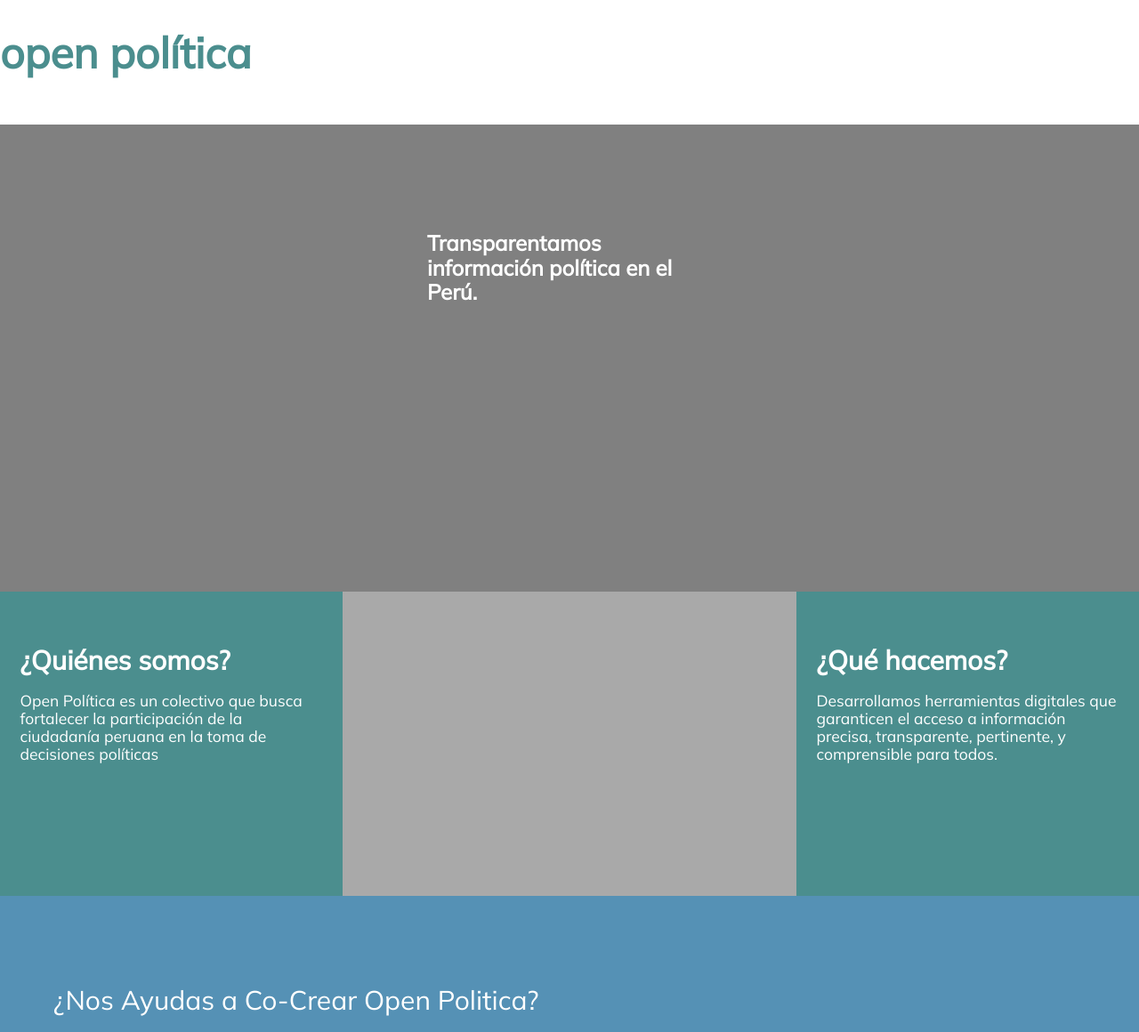
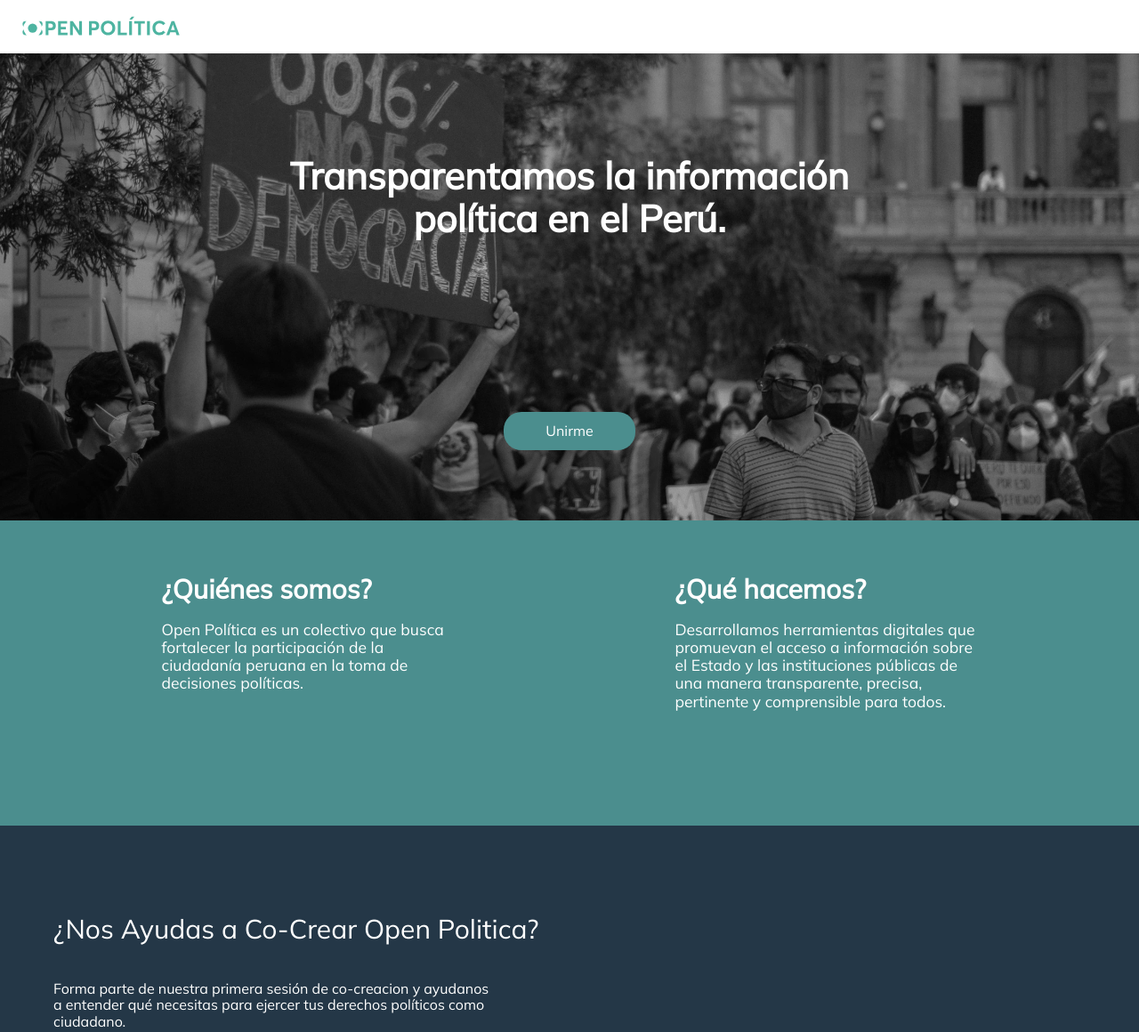
Before and after one commit to openpolitica/openpolitica.com, a website: page index.html in a window 1280 px wide. Shown: the top 1160 px of the page at 89% size. Drawn offline with nearby package versions, Linux system fonts and the light colour scheme.

Commit message:
Agrega uso de logos y background
Actualiza con respecto a nueva versión de figma:
https://www.figma.com/file/mfy6tWrIkH4lec4sV2iEm2/Landing?node-id=0%3A1

```diff
--- a/index.css
+++ b/index.css
@@ -4,24 +4,39 @@ body {
 }
 
 header {
+  display: flex;
   font-size: 1.5rem;
-  height: 6.71875rem;
+  height: 3.75rem;
+  align-items: center;
+}
+
+header .logo {
+  height: 1.5rem;
+  margin-left: 1.5rem;
 }
 
 .welcome {
   align-items: center;
-  background: gray;
+  background: linear-gradient(black, black), url(images/background-1.jpg) no-repeat center center;
+  background-blend-mode: saturation;
+  background-size: cover;
   color: white;
   display: flex;
   flex-wrap: wrap;
   height: 32.8125rem;
   justify-content: center;
-  padding: 0 30rem;
+  padding: 0 20rem;
+}
+
+.welcome h2 {
+  font-size: 2.625rem;
+  text-align: center;
 }
 
 .introduction {
-  background: darkgray;
+  background: #4b8e8e;
   height: 21.40625rem;
+  text-align: center;
 }
 
 .introduction h4 {
@@ -39,17 +54,15 @@ header {
   color: white;
   display: inline-block;
   height: 21.40625rem;
+  margin: 0 6rem;
   padding: 3.75rem 1.40625rem;
+  vertical-align: top;
+  text-align: left;
   width: 21.25rem;
 }
 
-.what-we-do {
-  position: absolute;
-  right: 0;
-}
-
 .call-to-action {
-  background: #5591b5;
+  background: #243747;
   color: white;
   height: 21.40625rem;
   padding: 3.75rem;
@@ -67,7 +80,7 @@ header {
   width: 31.25rem;
 }
 
-.call-to-action .want-to-help {
+.want-to-help {
   background: #4b8e8e;
   border: none;
   border-radius: 20px;
@@ -75,14 +88,18 @@ header {
   color: white;
   cursor: pointer;
   padding: 0.78125rem 2.96875rem;
+  text-align: center;
+  text-decoration: none;
+}
+
+.want-to-help:hover {
+  text-decoration: underline;
+}
+
+.call-to-action .want-to-help {
   position: absolute;
   right: 12.5rem;
-  text-align: center;
   top: 19.375rem;
-}
-
-.call-to-action .want-to-help:hover {
-  text-decoration: underline;
 }
 
 footer {
@@ -90,3 +107,7 @@ footer {
   color: white;
   height: 6.5625rem;
 }
+
+footer .logo-icon {
+  height: 100px;
+}
--- a/index.html
+++ b/index.html
@@ -11,19 +11,19 @@
 </head>
 <body>
   <header>
-    <h1>open política</h1>
+    <img class="logo" src="images/logo.svg" alt="logo">
   </header>
   <section class="section-1 welcome">
-    <h2>Transparentamos información política en el Perú.</h2>
-    <span></span>
+    <h2>Transparentamos la información política en el Perú.</h2>
+    <a href="#" class="want-to-help">Unirme</a>
   </section>
   <section class="section-2 introduction">
     <div class="about-us bubble">
       <h4>¿Quiénes somos?</h4>
-      <p>Open Política es un colectivo que busca fortalecer la participación de la ciudadanía peruana en la toma de decisiones políticas</p>
+      <p>Open Política es un colectivo que busca fortalecer la participación de la ciudadanía peruana en la toma de decisiones políticas.</p>
     </div><div class="what-we-do bubble">
       <h4>¿Qué hacemos?</h4>
-      <p>Desarrollamos herramientas digitales que garanticen el acceso a información precisa, transparente, pertinente, y comprensible para todos.</p>
+      <p>Desarrollamos herramientas digitales que promuevan el acceso a información sobre el Estado y las instituciones públicas de una manera transparente, precisa, pertinente y comprensible para todos.</p>
     </div>
   </section>
   <section class="section-3 call-to-action">
@@ -37,10 +37,10 @@
         <li>Cupos limitados</li>
       </ul>
     </div>
-    <button class="want-to-help">Quiero ayudar</button>
+    <a href="#" class="want-to-help">Quiero ayudar</a>
   </section>
   <footer>
-
+    <img class="logo-icon" src="images/logo-icon.svg" alt="logo">
   </footer>
 </body>
 </html>
```
Also changed, not shown: images/background-1.jpg (added), images/logo-icon.svg (added), images/logo.svg (added).
